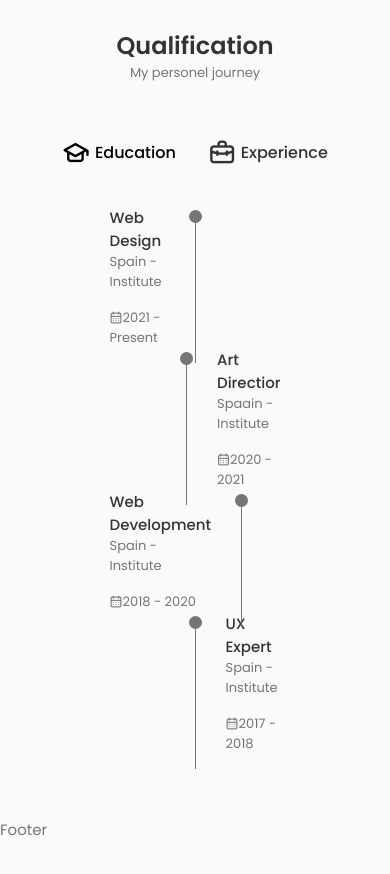
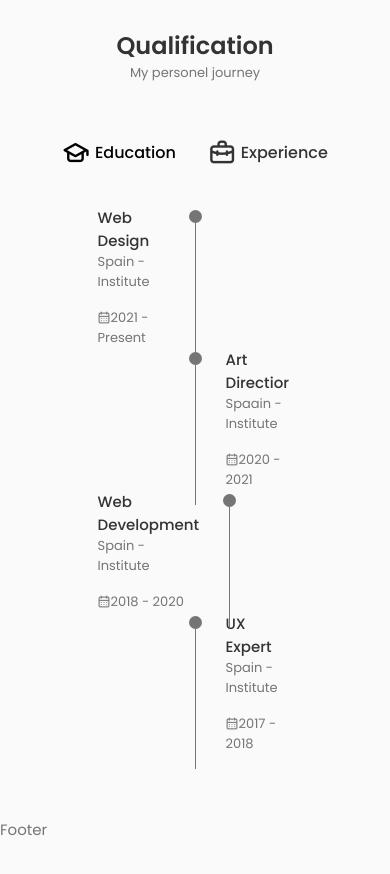
Before and after one commit to KaroHambaryan/React-cv-page, a React (Create React App) app: page / in a window 390 px wide. Shown: the part 2840-3714 px from the top of the page. Built offline with nearby package versions, Linux system fonts and the light colour scheme.

Commit message:
max-width: 992px QualificationSection.jsx is redy

```diff
--- a/src/components/qualificationSection/qualification.module.css
+++ b/src/components/qualificationSection/qualification.module.css
@@ -72,3 +72,24 @@
 .content_active{
 	display: block;
 }
+
+/* ================ BREAKPOINTS =================== */
+ /* For large devices */
+ @media only screen and (max-width: 992px) {
+	.container{
+		margin-right: auto;
+		margin-left: auto;
+	}
+}
+ /* For medium devices */
+@media only screen and (max-width: 768px) {
+
+}
+
+@media only screen and (max-width: 576px) {
+
+}
+ /* For small devices */
+@media only screen and (max-width: 350px) {
+
+}
```
